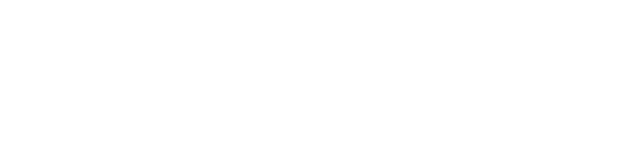
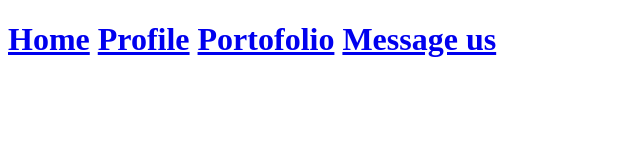
Before and after one commit to Vansja/latihanku, a plain HTML site: page index.html in a window 1280 px wide. Shown: the whole page, without its empty margins (0-640 px from the left). Drawn offline with Linux system fonts and the light colour scheme.

Commit message:
Pesan commit

```diff
--- a/index.html
+++ b/index.html
@@ -7,11 +7,16 @@
 </head>
 <body>
     <!--ini Navigasi-->
-    <header>
+    <header class="main-header">
+        <div class="logo"></div>
         <h1>
 
 
         <nav>
+            <a href="section-home">Home</a>
+            <a href="section-profile">Profile</a>
+            <a href="section-portofolio">Portofolio</a>
+            <a href="section-message">Message us</a>
 
         </nav>
 
```
